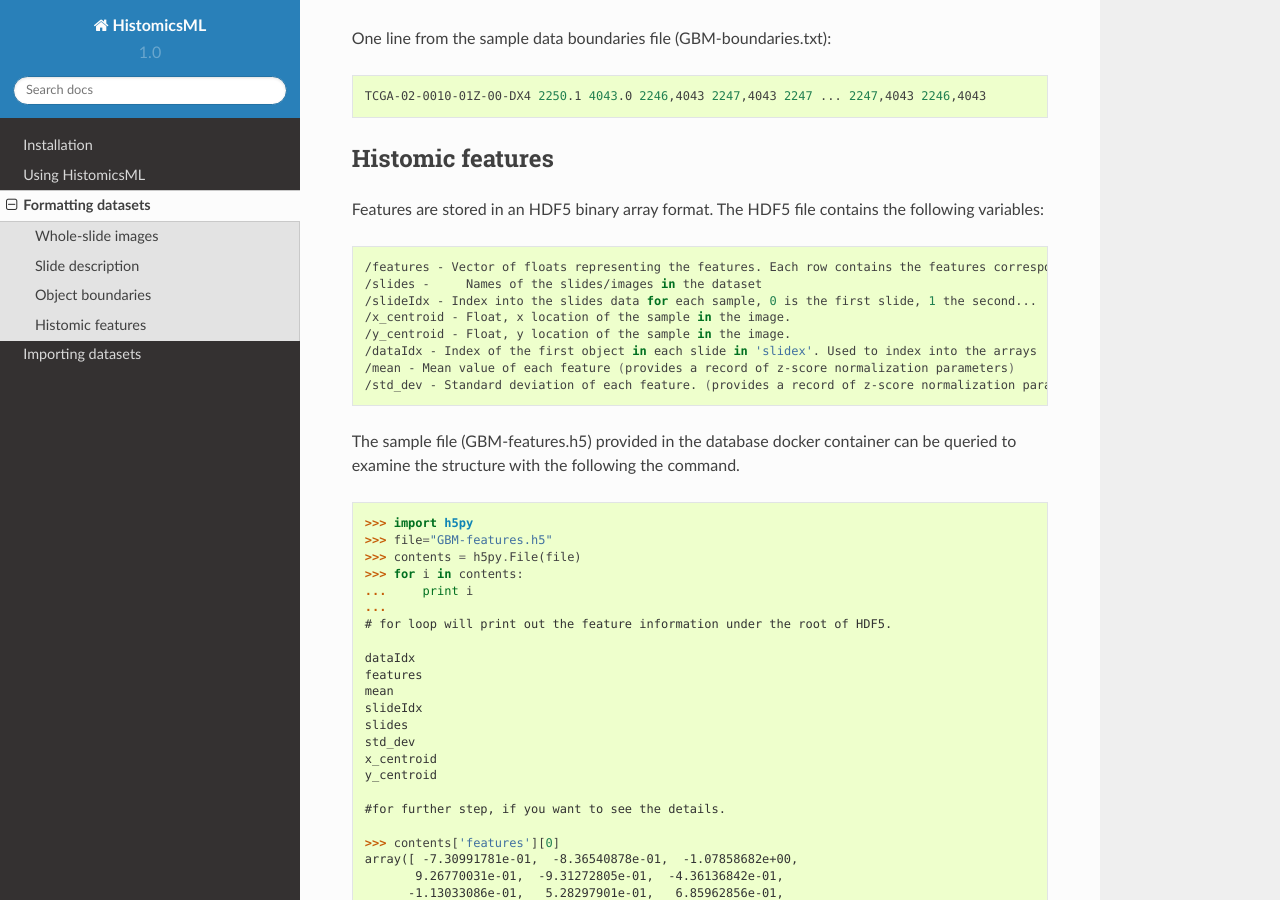
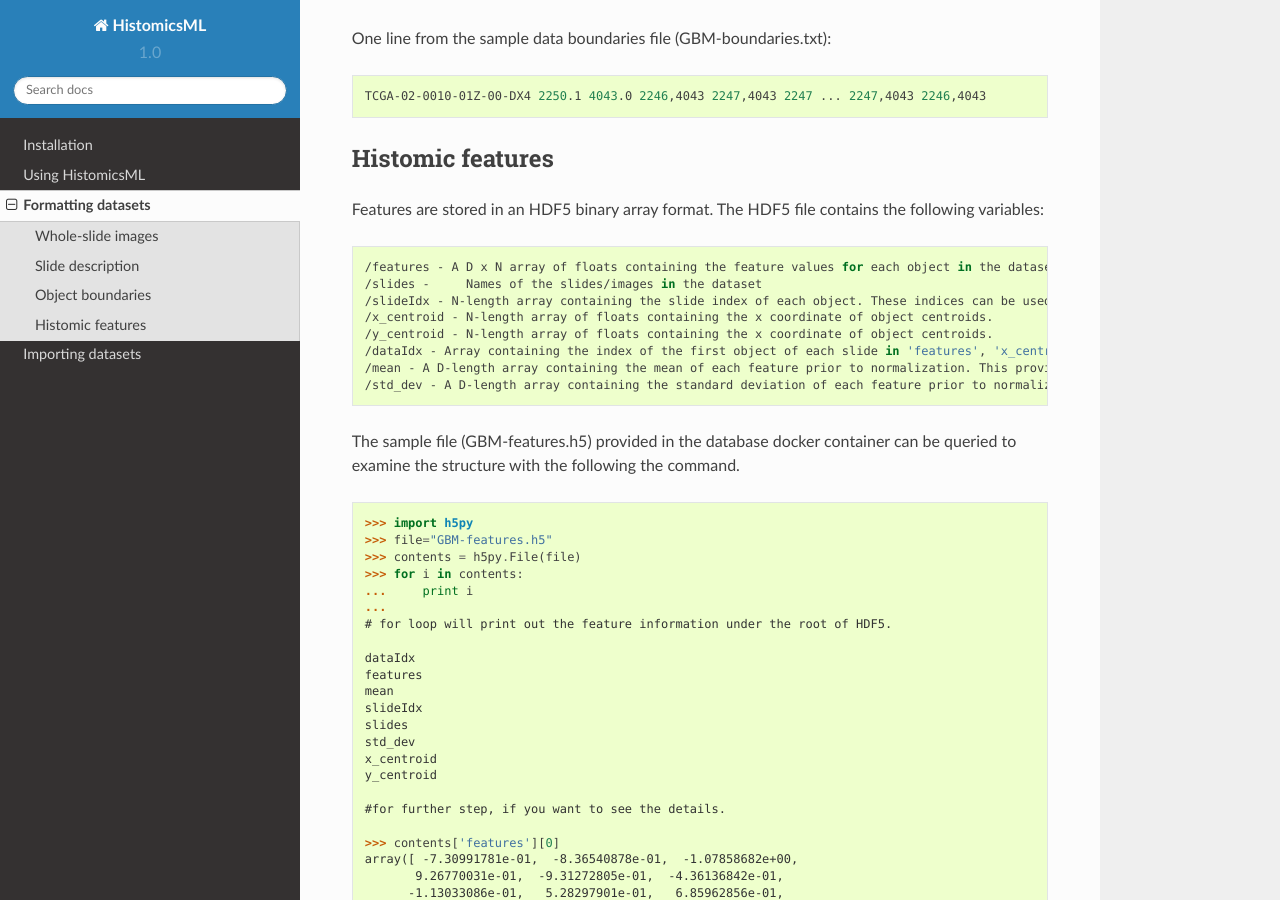
Before and after one commit to PathologyDataScience/HistomicsML, a Sphinx documentation site: the page built from docs/data-format.rst, in a window 1280 px wide and 900 px high, scrolled down 1154 px. Built offline with Sphinx 7.4.7 and the Read the Docs theme 2.0.0, drawn with Linux system fonts in a browser that asks for light colours.

Commit message:
Update data-format.rst
Updated descriptions of HDF5 file contents.

```diff
--- a/docs/data-format.rst
+++ b/docs/data-format.rst
@@ -60,15 +60,14 @@
 
 .. code-block:: bash
 
-  /features - Vector of floats representing the features. Each row contains the features corresponding to a single object. Each feature/column should be normalized by z-score.
+  /features - A D x N array of floats containing the feature values for each object in the dataset (N objects, each with D features). Each feature/row should be normalized by z-score.
   /slides -	Names of the slides/images in the dataset
-  /slideIdx - Index into the slides data for each sample, 0 is the first slide, 1 the second...
-  /x_centroid - Float, x location of the sample in the image.
-  /y_centroid - Float, y location of the sample in the image.
-  /dataIdx - Index of the first object in each slide in 'slidex'. Used to index into the arrays 'features', 'x_centroid', and 'y_centroid'.
-  /mean - Mean value of each feature (provides a record of z-score normalization parameters)
-  /std_dev - Standard deviation of each feature. (provides a record of z-score normalization parameters)
-
+  /slideIdx - N-length array containing the slide index of each object. These indices can be used with the 'slides' variable to determine what slide each object originates from.
+  /x_centroid - N-length array of floats containing the x coordinate of object centroids.
+  /y_centroid - N-length array of floats containing the x coordinate of object centroids.
+  /dataIdx - Array containing the index of the first object of each slide in 'features', 'x_centroid', and 'y_centroid' (this information can also be obtained from 'slideIdx' and will be eliminated in the future).
+  /mean - A D-length array containing the mean of each feature prior to normalization. This provides a record of z-score normalization parameters so that the data can be de-normalized if needed.
+  /std_dev - A D-length array containing the standard deviation of each feature prior to normalization. This provides a record of z-score normalization parameters so that the data can be de-normalized if needed.
 
 The sample file (GBM-features.h5) provided in the database docker container can be queried to examine the structure with the following the command.
 
```
